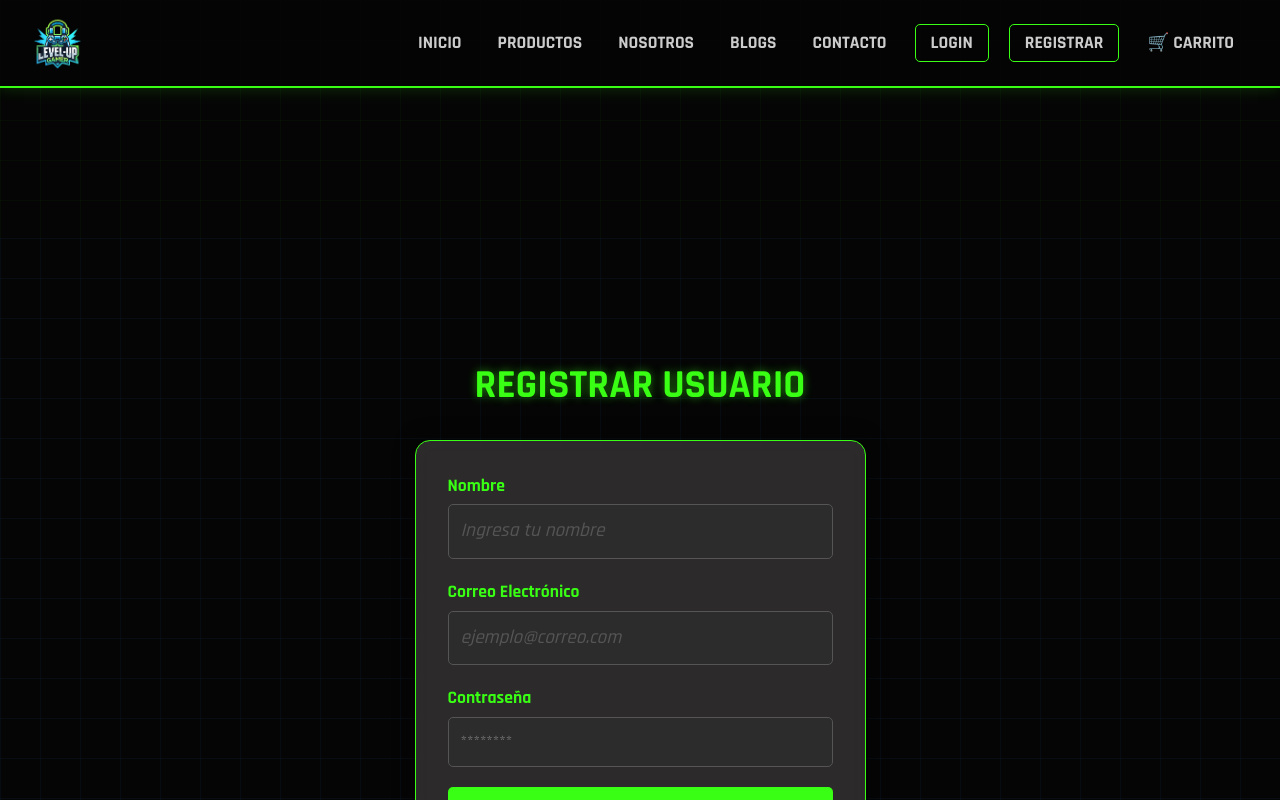
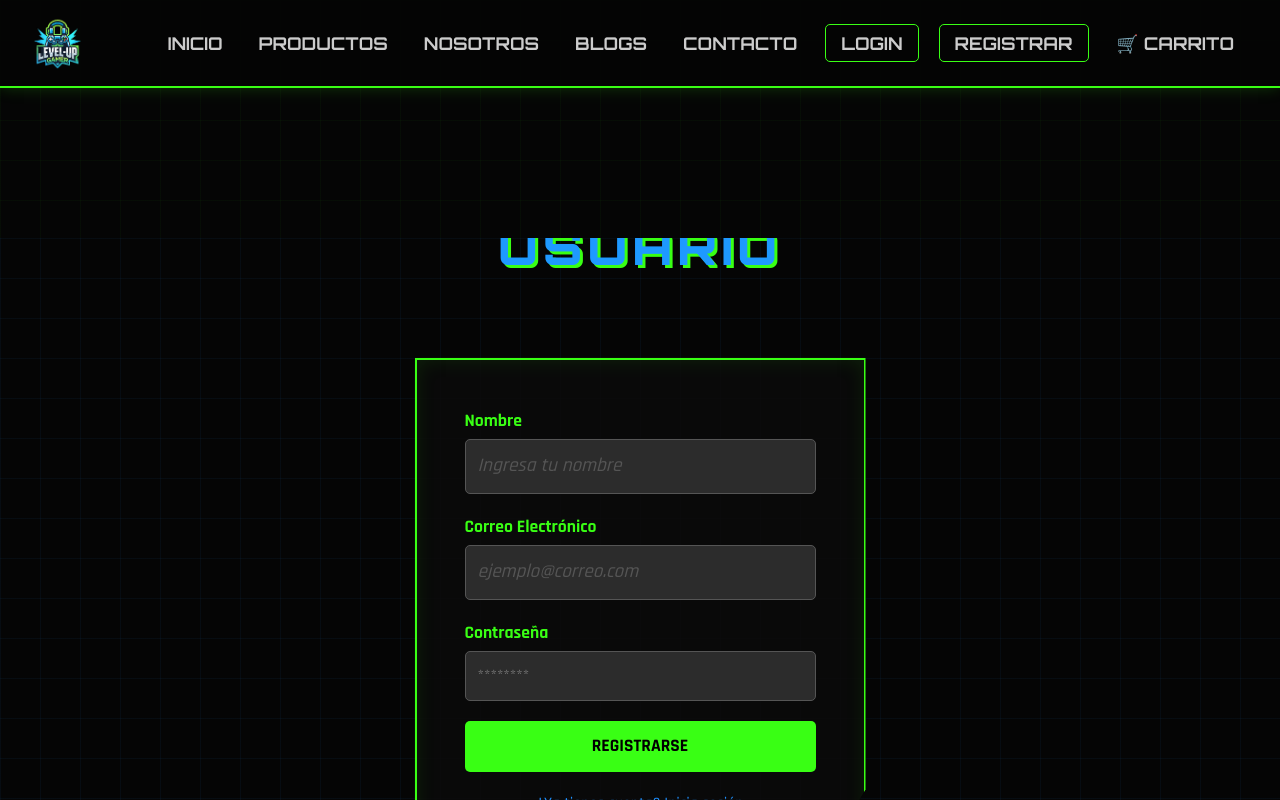
Before and after one commit to javithox/proyecto-full-stack2.1, a React (Vite) app in the folder vite-project/: page /registrar in a window 1280 px wide. Shown: the top 800 px of the page. Built offline with nearby package versions, Linux system fonts and the light colour scheme.

Commit message:
commit29

```diff
--- a/vite-project/src/paginas/Login/Login.css
+++ b/vite-project/src/paginas/Login/Login.css
@@ -3,7 +3,7 @@
 
 /* --- FONDO CYBER-GRID --- */
 .main-container {
-    background-color: #050505;
+    background-color: #bc0606;
     /* Cuadrícula verde tenue */
     background-image:
         linear-gradient(rgba(57, 255, 20, 0.03) 1px, transparent 1px),
@@ -37,7 +37,7 @@
 }
 
 .nav-link {
-    font-family: 'Rajdhani', sans-serif;
+    font-family: 'Orbitron', sans-serif;
     color: #ccc !important;
     font-size: 1.1rem;
     font-weight: 600;
@@ -82,7 +82,7 @@
 /* --- TÍTULO --- */
 .titulo-iniciar {
     font-family: 'Orbitron', sans-serif;
-    color: white;
+    color: #1e99ff;
     font-size: 3rem;
     font-weight: 900;
     text-align: center;
--- a/vite-project/src/paginas/Registrar/Regisrtar.css
+++ b/vite-project/src/paginas/Registrar/Regisrtar.css
@@ -1,47 +1,61 @@
-/* --- FONDO Y CONTENEDOR PRINCIPAL --- */
+
 .main-container {
-    background-color: #1a1a1a; /* Fondo oscuro */
-    min-height: 100vh; /* CORREGIDO: 100vh asegura que ocupe toda la pantalla vertical */
-    width: 100%;       /* CORREGIDO: 100% asegura que ocupe todo el ancho */
+    background-color: #1a1a1a;
+    min-height: 100vh;
+    width: 100%;
     display: flex;
-    justify-content: center; /* Centra horizontalmente */
-    align-items: center;     /* Centra verticalmente */
+    justify-content: center;
+    align-items: center;
     padding: 20px;
 }
 
-/* --- TÍTULO --- */
+
 .titulo-pagina {
-    color: #39ff14;
-    font-size: 2.5rem; /* Un poco más grande */
-    font-weight: bold;
-    text-align: center; /* Se centra solo */
-    margin-bottom: 30px;
-    text-shadow: 0 0 10px rgba(57, 255, 20, 0.5);
-    width: 100%;
-    /* ELIMINADO: left: 230% y top: 144% que rompían el diseño */
+    font-family: 'Orbitron', sans-serif;
+    color: #1e99ff;
+    font-size: 3rem;
+    font-weight: 900;
+    text-align: center;
+    margin-bottom: 2rem;
+    text-transform: uppercase;
+    letter-spacing: 5px;
+    text-shadow: 3px 3px 0px #39ff14;
+
+
 }
 
-/* --- WRAPPER DEL FORMULARIO --- */
+
 .contenedor-registrar {
     width: 100%;
     display: flex;
     justify-content: center;
-    /* ELIMINADO: left: 150% */
+    position: relative;
+    top: -150px;
+
 }
 
-/* --- CAJA DEL FORMULARIO (Glassmorphism) --- */
+
 .form-container {
-    background-color: rgba(71, 68, 68, 0.6);
-    backdrop-filter: blur(10px); /* Aumenté el blur para mejor efecto */
-    border: 1px solid #39ff14;
-    border-radius: 15px;
-    padding: 2rem;
-    width: 100%; /* Ocupa el ancho de la columna Bootstrap */
-    box-shadow: 0 0 20px rgba(0, 0, 0, 0.5);
-    color: white;
+    background-color: rgba(10, 10, 10, 0.9);
+    border: 2px solid #39ff14;
+    box-shadow:
+        0 0 20px rgba(57, 255, 20, 0.2),
+        inset 0 0 20px rgba(57, 255, 20, 0.1);
+    padding: 3rem;
+    width: 100%;
+    position: relative;
+
+    clip-path: polygon(
+        0 0,
+        100% 0,
+        100% 85%,
+        90% 100%,
+        0 100%
+    );
+    top: -100px;
 }
 
-/* --- LABELS --- */
+
 .form-label {
     color: #39ff14;
     font-weight: bold;
@@ -49,8 +63,7 @@
     display: block;
 }
 
-/* --- INPUTS --- */
-/* Unificamos todas tus clases de input */
+
 .form-control1,
 .form-control2,
 .form-control3,
@@ -58,7 +71,7 @@
     background-color: #2c2c2c;
     border: 1px solid #555;
     color: white;
-    width: 100%; /* IMPORTANTE: Ocupa todo el espacio disponible */
+    width: 100%;
     padding: 12px;
     border-radius: 5px;
     margin-bottom: 20px;
@@ -67,18 +80,17 @@
     transition: 0.3s;
 }
 
-/* Efecto Focus */
+
 .form-control1:focus,
 .form-control2:focus,
 .form-control3:focus,
 .form-control:focus {
     background-color: #333;
     border-color: #39ff14;
-    box-shadow: 0 0 10px rgba(57, 255, 20, 0.5); /* Más brillo */
+    box-shadow: 0 0 10px rgba(57, 255, 20, 0.5);
     color: white;
 }
 
-/* --- BOTÓN --- */
 .btn-btn-primary {
     background-color: #39ff14;
     color: #000;
@@ -98,9 +110,9 @@
     box-shadow: 0 0 20px #39ff14;
 }
 
-/* --- ENLACE INFERIOR --- */
+
 .texto-registrar {
-    color: #aaa;
+    color: #1e90ff;
     text-decoration: none;
     display: block;
     text-align: center;
--- a/vite-project/src/paginas/Registrar/Registrar.tsx
+++ b/vite-project/src/paginas/Registrar/Registrar.tsx
@@ -8,7 +8,7 @@ const Registrar = () => {
 
         {/* Contenedor Bootstrap para la grilla */}
         <div className="container">
-            <div className="row justify-content-center">
+            <div className="row justify-content-center ">
 
                 {/* COLUMNAS RESPONSIVE:
                     - Móvil (col-12): Ocupa toda la pantalla.
```
Also changed, not shown: 1 other file (tests, documents, lock files or other folders).
